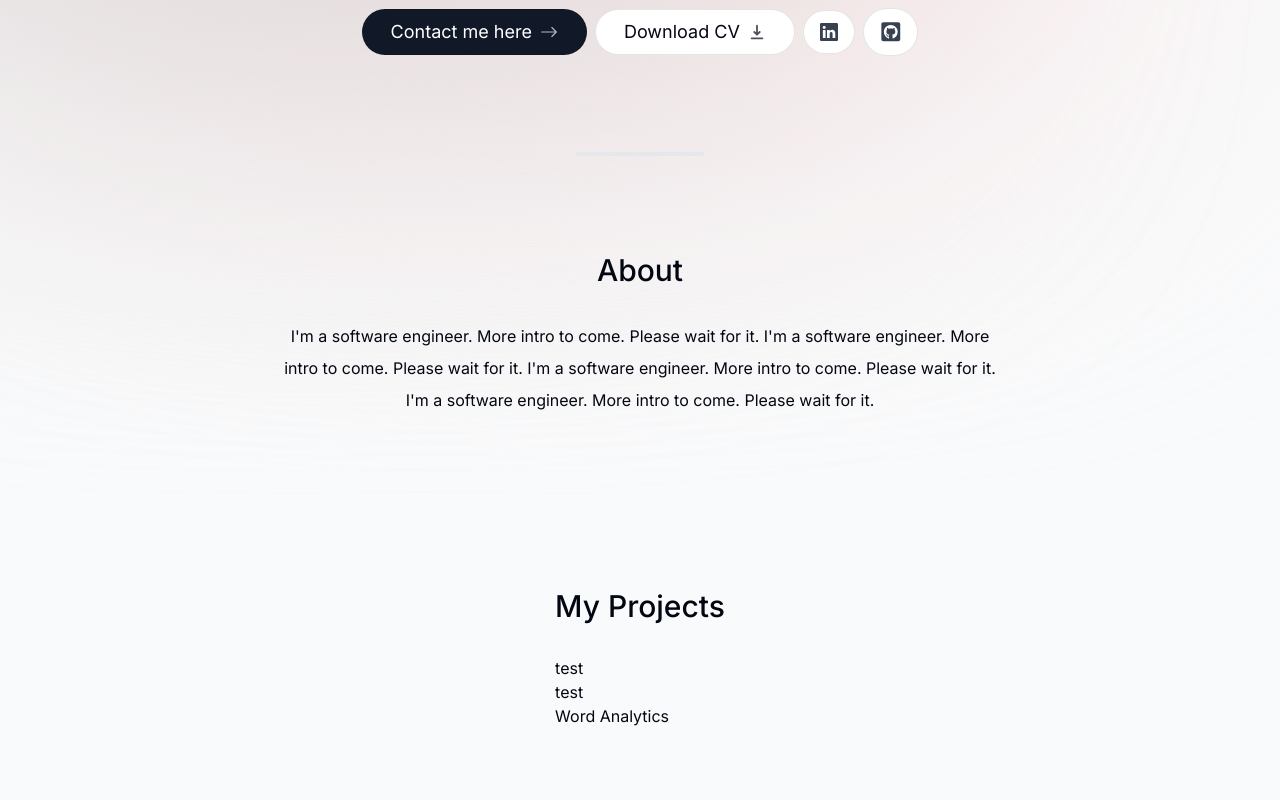
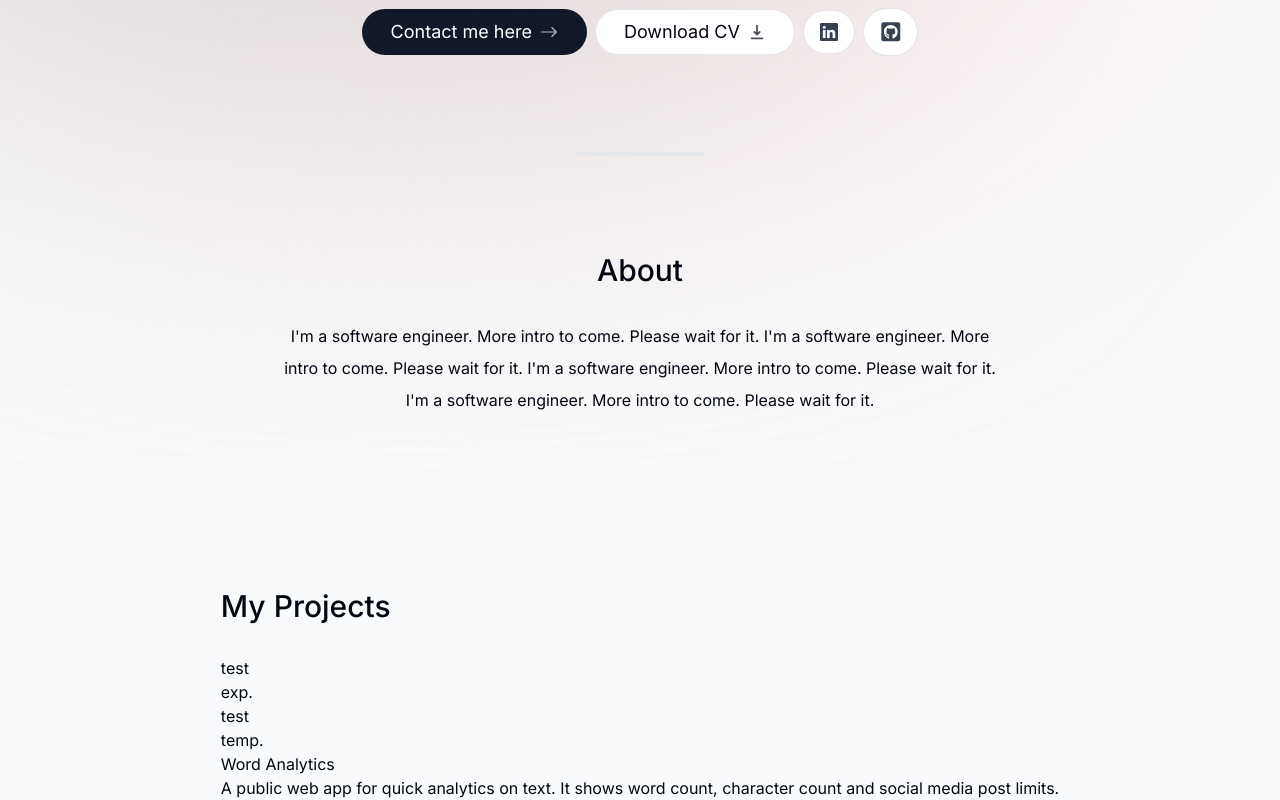
Before and after one commit to cisdell/personal_web_ver2, a Next.js app: page / in a window 1280 px wide. Shown: the part 332-1132 px from the top of the page. Before the commit the page ends 1060 px from the top, so only its background shows below. Built offline with nearby package versions, Linux system fonts and the light colour scheme.

Commit message:
work so far at the library

```diff
--- a/components/projects.tsx
+++ b/components/projects.tsx
@@ -20,5 +20,10 @@ export default function Projects() {
 type ProjectProps = (typeof projectsData)[number];
 
 function Project({ title, description, tags, imageUrl }: ProjectProps) {
-  return <div>{title}</div>;
+  return (
+    <section>
+      <h3>{title}</h3>
+      <p>{description}</p>
+    </section>
+  );
 }
```
